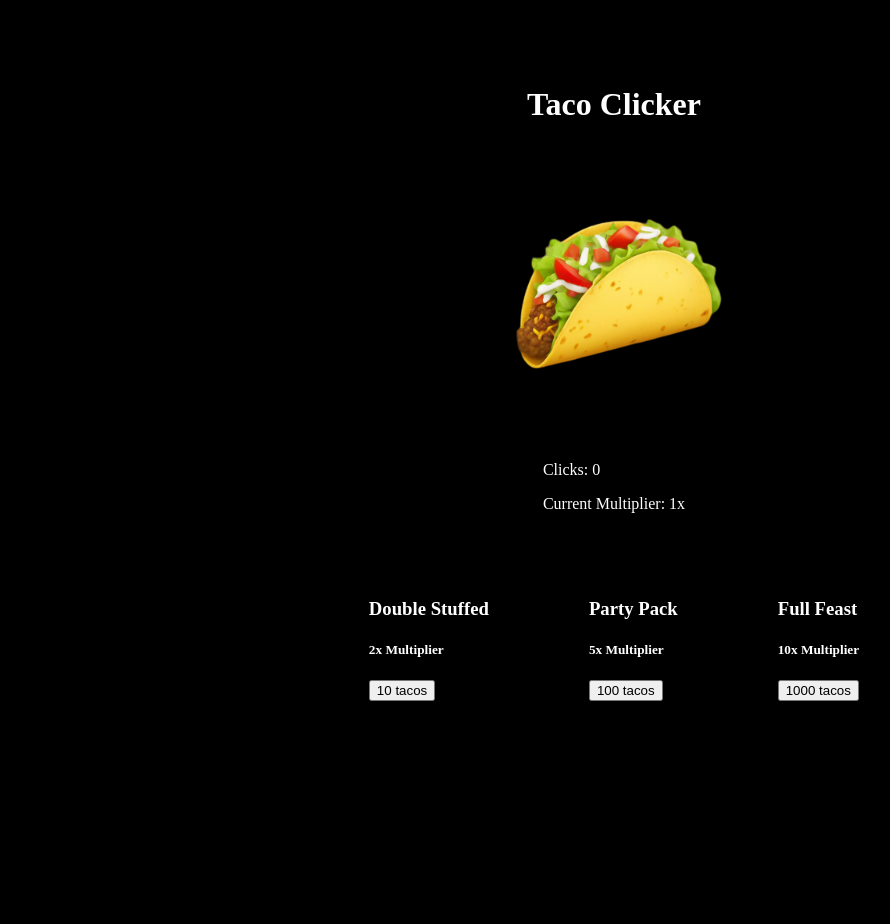
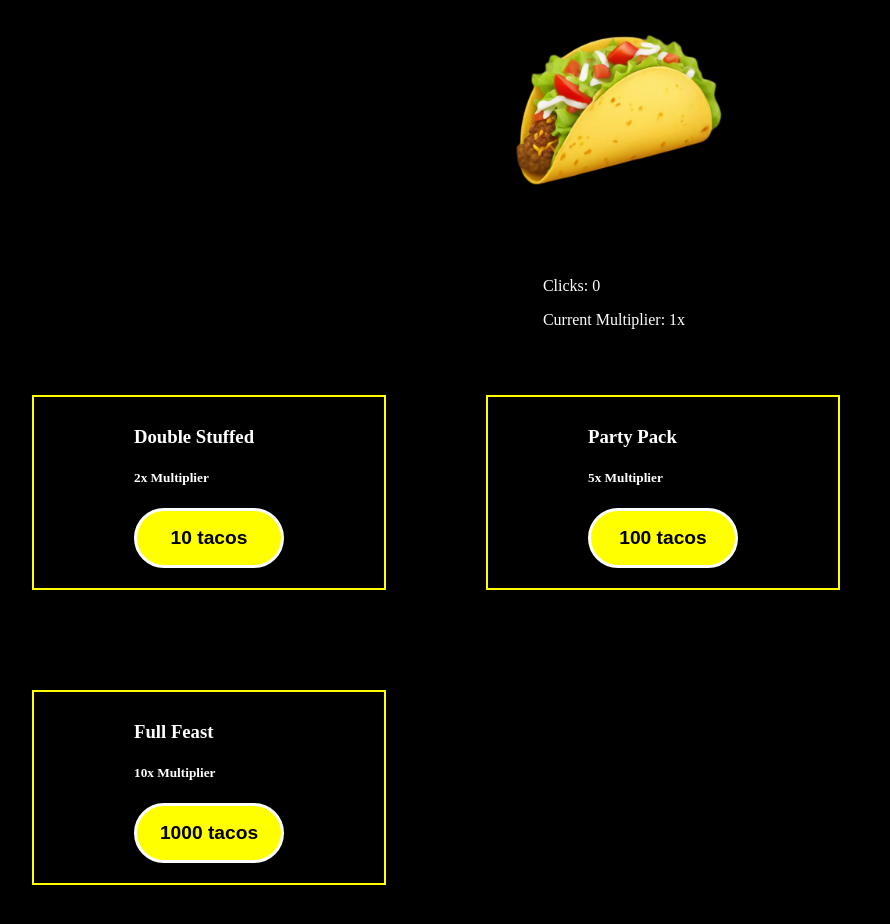
Before and after one commit to AlanGonzalez10123/Samosa-Selector, a React (Vite) app in the folder SamosaSelector/: page / in a window 1280 px wide. Shown: the top 924 px of the page, without its empty margins (26-916 px from the left). Before the commit the page ends 816 px from the top, so only its background shows below. Built offline with nearby package versions, Linux system fonts and the light colour scheme.

Commit message:
UI appearance update

```diff
--- a/SamosaSelector/src/App.css
+++ b/SamosaSelector/src/App.css
@@ -30,6 +30,11 @@ body{
 .two, .five, .ten{
   display: inline-block;
   margin: 50px;
+  padding: 10px;
+  padding-right: 100px;
+  padding-left: 100px;
+  padding-bottom: 20px;
+  border: 2px solid yellow;
 }
 
 @keyframes pulsate {
@@ -47,3 +52,21 @@ body{
 .pulsate {
   animation: pulsate 0.5s ease-in-out;
 }
+
+button {
+  width: 150px;
+  height: 60px;
+  border: 3px solid rgb(255, 255, 255);
+  border-radius: 45px;
+  transition: all 0.3s;
+  cursor: pointer;
+  background: yellow;
+  font-size: 1.2em;
+  font-weight: 550;
+}
+
+button:hover {
+  background: black;
+  color: yellow;
+  font-size: 1.5em;
+}
```
